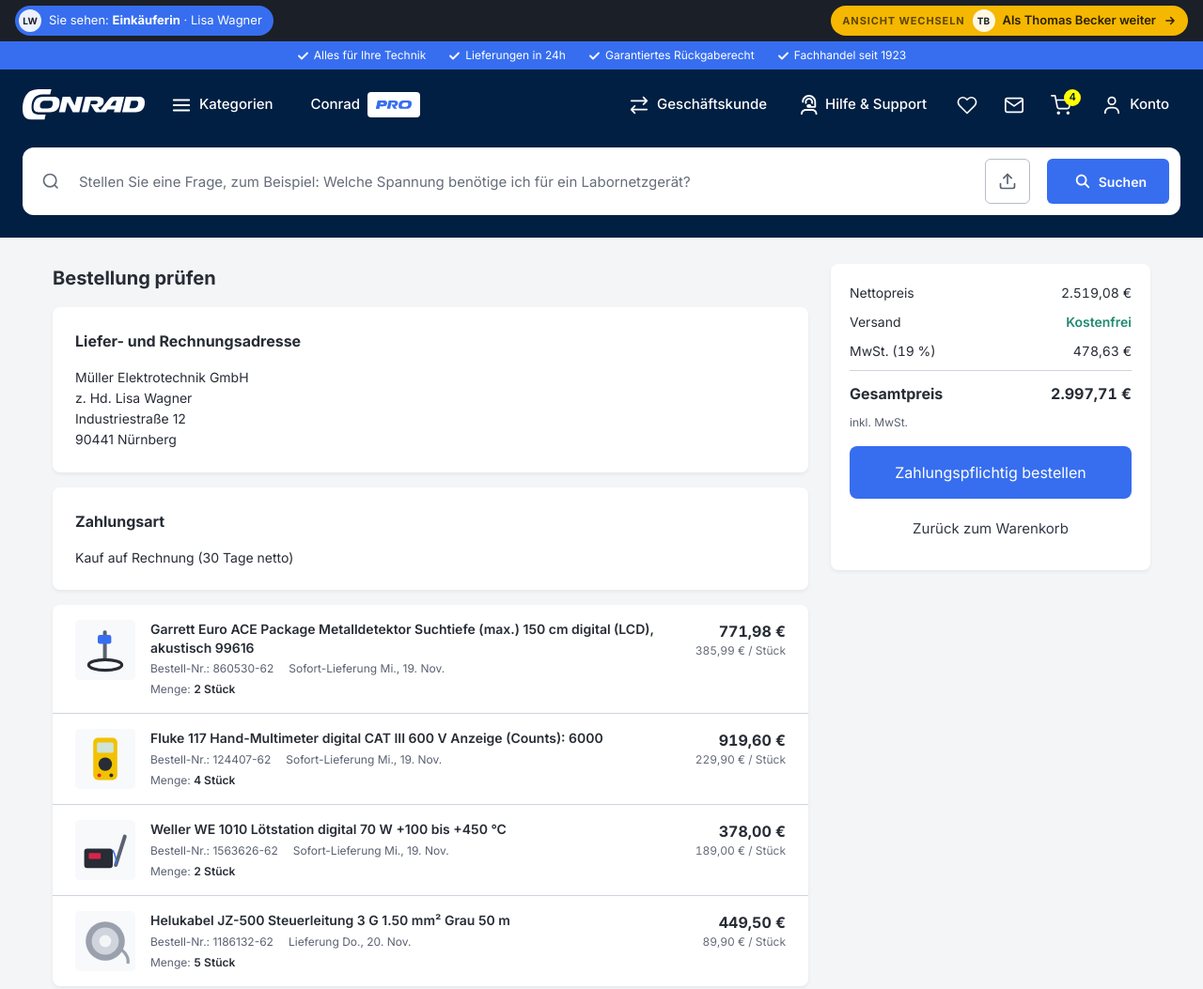
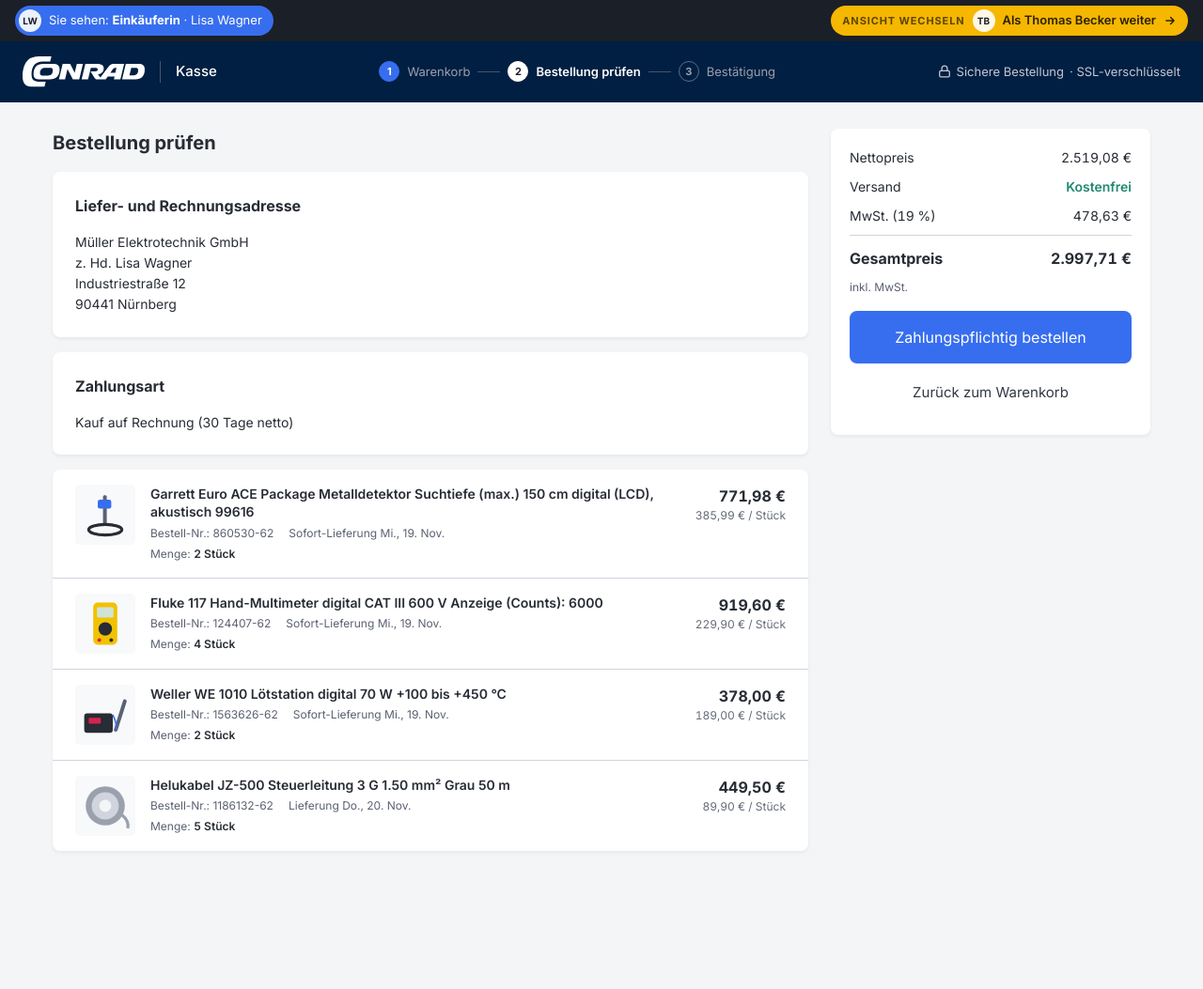
Before and after one commit to 3xzs/checkout-simple-approval, a plain HTML site: page kasse.html in a window 1280 px wide. Shown: the whole page at 94% size. After the commit the page ends 934 px from the top, so only its background shows below. Drawn offline with Linux system fonts and the light colour scheme.

Commit message:
Add reduced checkout header; keep scroll when reloading an edited cart
Co-Authored-By: Claude Opus 5.5 <noreply@anthropic.com>

```diff
--- a/assets/header.js
+++ b/assets/header.js
@@ -144,6 +144,24 @@ const APPROVER_HEADER = `<header class="header header-approver">
   </div>
 </header>`;
 
+const LOCK = `<svg width="14" height="14" viewBox="0 0 24 24" fill="none" stroke="currentColor" stroke-width="2.2" stroke-linecap="round" stroke-linejoin="round" aria-hidden="true"><rect x="3" y="11" width="18" height="11" rx="2"/><path d="M7 11V7a5 5 0 0 1 10 0v4"/></svg>`;
+
+/* Reduced checkout header: no navigation or search, just progress and reassurance */
+const CHECKOUT_HEADER = `<header class="header header-approver header-checkout">
+  <div class="header-inner">
+    <div class="header-row1">
+      <a href="index.html?reset" class="logo" title="Prototyp neu starten" aria-label="Conrad">${LOGO_SVG}</a>
+      <span class="approver-header-label">Kasse</span>
+      <ol class="checkout-steps" aria-label="Bestellschritte">
+        <li class="done"><a href="index.html"><span class="cs-num">1</span>Warenkorb</a></li>
+        <li class="current" aria-current="step"><span class="cs-num">2</span>Bestellung prüfen</li>
+        <li><span class="cs-num">3</span>Bestätigung</li>
+      </ol>
+      <span class="approver-header-secure">${LOCK} Sichere Bestellung<span class="cs-ssl"> · SSL-verschlüsselt</span></span>
+    </div>
+  </div>
+</header>`;
+
 const ROLES = {
   buyer: { label: 'Einkäuferin', person: 'Lisa Wagner', initials: 'LW' },
   approver: { label: 'Freigebende Person', person: 'Thomas Becker', initials: 'TB' },
@@ -179,7 +197,10 @@ window.renderChrome = function () {
   const mount = document.getElementById('site-header');
   if (!mount) return;
   // Inboxes are the person's own mail client, so no shop header there
-  const chrome = step === 'approver-inbox' || step === 'email' ? '' : step === 'approver' ? APPROVER_HEADER : TOPBAR + BUYER_HEADER;
+  const chrome = step === 'approver-inbox' || step === 'email' ? ''
+    : step === 'approver' ? APPROVER_HEADER
+    : step === 'checkout' ? CHECKOUT_HEADER
+    : TOPBAR + BUYER_HEADER;
   mount.outerHTML = roleBar(step) + chrome;
 };
 window.LOGO_SVG = LOGO_SVG;
--- a/assets/styles.css
+++ b/assets/styles.css
@@ -707,6 +707,19 @@ body {
 .header-approver .header-row1 { margin-bottom: 0; flex-wrap: wrap; }
 .approver-header-label { font-size: 15px; font-weight: 500; padding-left: 16px; border-left: 1px solid rgba(255,255,255,.25); }
 .approver-header-secure { margin-left: auto; display: inline-flex; align-items: center; gap: 6px; font-size: 13px; color: #c3c8d2; }
+.checkout-steps { display: flex; align-items: center; gap: 8px; list-style: none; margin: 0 auto; padding: 0; font-size: 13px; color: #9aa1ad; }
+.checkout-steps li { display: inline-flex; align-items: center; gap: 8px; }
+.checkout-steps li + li::before { content: ""; width: 24px; height: 1px; background: rgba(255,255,255,.25); }
+.checkout-steps a { display: inline-flex; align-items: center; gap: 8px; color: inherit; text-decoration: none; }
+.checkout-steps a:hover { color: #fff; }
+.checkout-steps .current { color: #fff; font-weight: 600; }
+.cs-num { width: 22px; height: 22px; border-radius: 999px; border: 1px solid rgba(255,255,255,.35); display: inline-flex; align-items: center; justify-content: center; font-size: 11px; font-weight: 700; }
+.checkout-steps .done .cs-num { background: #376EEF; border-color: #376EEF; color: #fff; }
+.checkout-steps .current .cs-num { background: #fff; border-color: #fff; color: #1b1f27; }
+.header-checkout .approver-header-secure { margin-left: 0; }
+@media (max-width: 900px) { .checkout-steps { order: 3; flex-basis: 100%; margin: 12px 0 0; } .header-checkout .approver-header-secure { margin-left: auto; } }
+@media (max-width: 768px) { .header-checkout .approver-header-label { flex-basis: auto; border-left: 1px solid rgba(255,255,255,.25); padding-left: 12px; } }
+@media (max-width: 560px) { .checkout-steps li:not(.current) { display: none; } .checkout-steps li + li::before { display: none; } .cs-ssl { display: none; } .header-checkout .logo svg { width: 120px; height: 30px; } }
 @media (max-width: 768px) { .approver-header-label { border-left: none; padding-left: 0; flex-basis: 100%; } .approver-header-secure { margin-left: 0; } }
 
 /* Approvals list on the cart page */
```
Also changed, not shown: index.html (+3 -3 lines).
